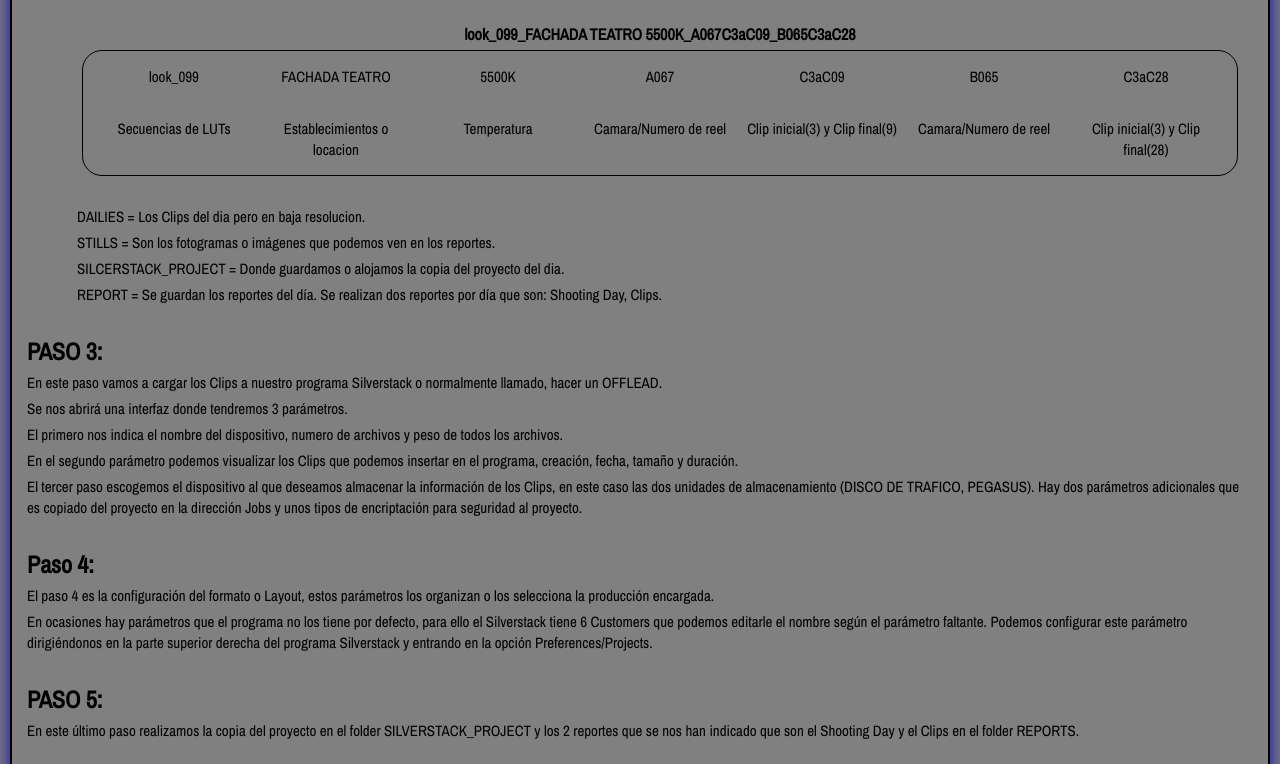
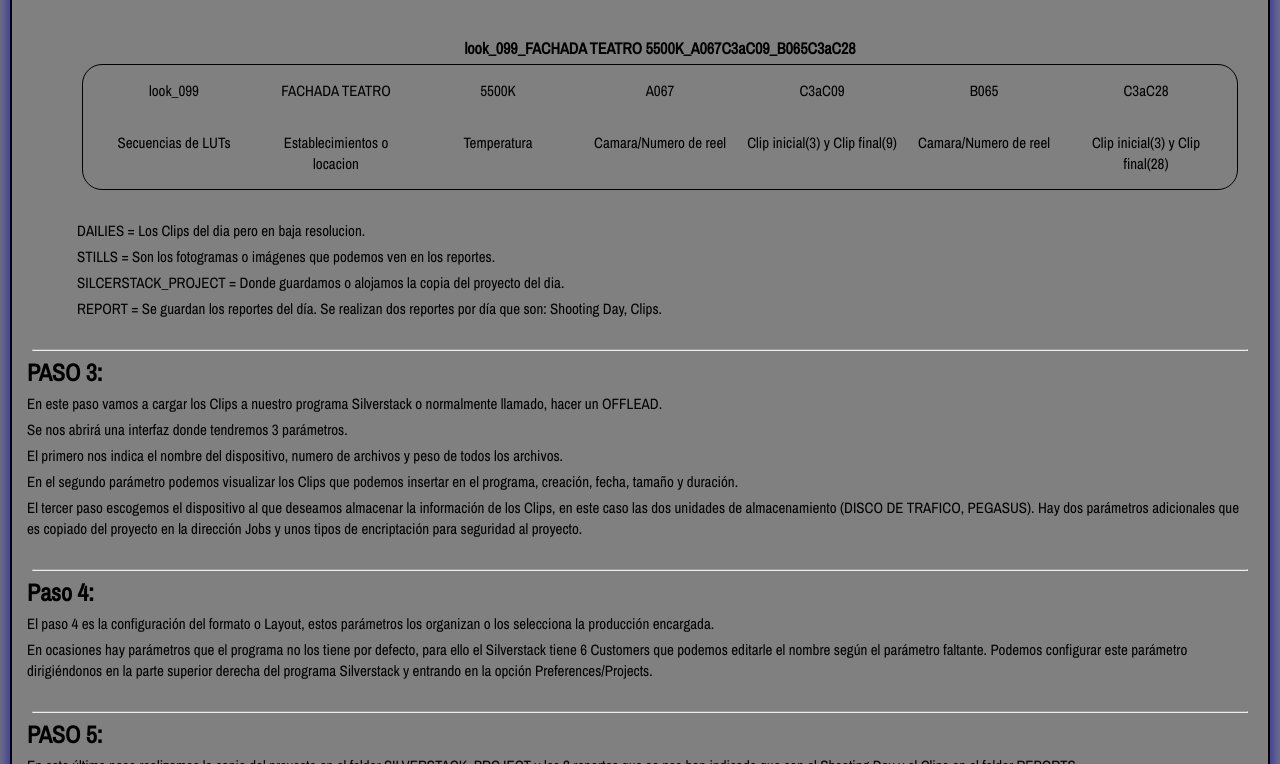
Before and after one commit to Mfranko10/Mfranko10.github.io, a plain HTML site: page index.html in a window 1280 px wide. Shown: the part 2036-2800 px from the top of the page. Drawn offline with nearby package versions, Linux system fonts and the light colour scheme.

Commit message:
Cambios en html como en css

```diff
--- a/index.html
+++ b/index.html
@@ -15,9 +15,9 @@
             <div class="imagen">
                 <img src="https://kb.pomfort.com/wp-content/uploads/2020/04/2020-05-_SSTXT_Main_Screen-1024x672.png" alt="MAIN SCREEN SILVERSTACK XT">
             </div>
-            <h2>PASO 1:</h2>
+            <h2><hr>PASO 1:</h2>
             <p>Al abrir el Silverstack podemos editar los parámetros del PROJECT OVERVIEW donde se encuentra los datos del personal del producto, nombre del proyecto, director, asistentes de camara, entre otros.</p>
-            <h2>PASO 2:</h2>
+            <h2><hr>PASO 2:</h2>
             <p>En este paso se crearan los folders o carpetas donde vamos a alojar el proyecto y sus reportes. Estos folders seran creados tanto en el Silverstack como en los discos de almacenamiento (Disco de trafico/Pegasus/Thunderbay flex 8)</p>
             <ul>
                 <li>
@@ -178,16 +178,16 @@
                     <p>REPORT = Se guardan los reportes del día. Se realizan dos reportes por día que son: Shooting Day, Clips.</p>
                 </li>
             </ul>
-            <h2>PASO 3:</h2>
+            <h2><hr>PASO 3:</h2>
             <p>En este paso vamos a cargar los Clips a nuestro programa Silverstack o normalmente llamado, hacer un OFFLEAD. </p>
             <p>Se nos abrirá una interfaz donde tendremos 3 parámetros.</p>
             <p>El primero nos indica el nombre del dispositivo, numero de archivos y peso de todos los archivos.</p>
             <p>En el segundo parámetro podemos visualizar los Clips que podemos insertar en el programa, creación, fecha, tamaño y duración.</p>
             <p> El tercer paso escogemos el dispositivo al que deseamos almacenar la información de los Clips, en este caso las dos unidades de almacenamiento (DISCO DE TRAFICO, PEGASUS). Hay dos parámetros adicionales que es copiado del proyecto en la dirección Jobs y unos tipos de encriptación para seguridad al proyecto.</p>
-            <h2>Paso 4:</h2>
+            <h2><hr>Paso 4:</h2>
             <p>El paso 4 es la configuración del formato o Layout, estos parámetros los organizan o los selecciona la producción encargada.</p>
             <p>En ocasiones hay parámetros que el programa no los tiene por defecto, para ello el Silverstack tiene 6 Customers que podemos editarle el nombre según el parámetro faltante. Podemos configurar este parámetro dirigiéndonos en la parte superior derecha del programa Silverstack y entrando en la opción Preferences/Projects.</p>
-            <h2>PASO 5:</h2>
+            <h2><hr>PASO 5:</h2>
             <p>En este último paso realizamos la copia del proyecto en el folder SILVERSTACK_PROJECT y los 2 reportes que se nos han indicado que son el Shooting Day y el Clips en el folder REPORTS.</p>
             <ul>
                 <li>
```
